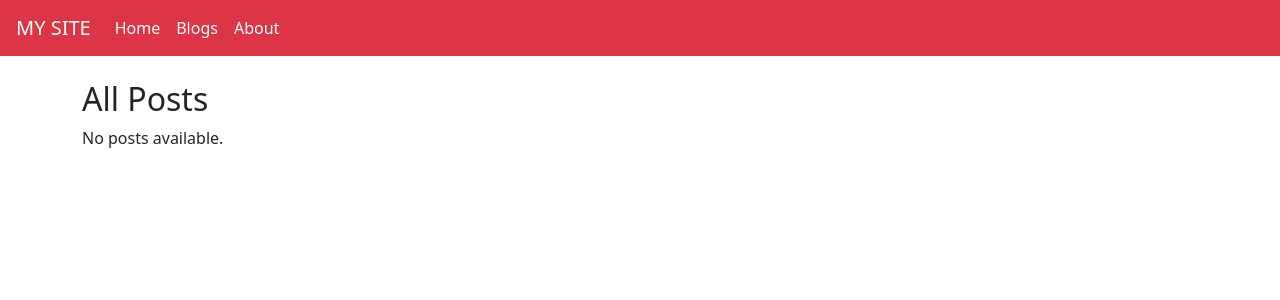
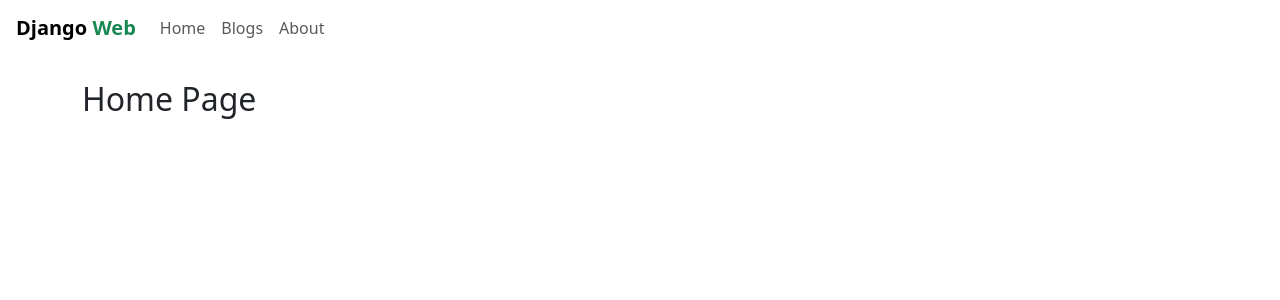
Before and after one commit to pasinduJDJ/Django-Crud-Test---Week-03-Project, a Django app: page / in a window 1280 px wide. Shown: the top 300 px of the page. Run offline with Django 5.2, Linux system fonts and the light colour scheme; data comes from the database, SQL or seed files in the repository.

Commit message:
Complete Day 06 Tasks

```diff
--- a/mysite/home/templates/base.html
+++ b/mysite/home/templates/base.html
@@ -14,8 +14,8 @@
 </head>
 
 <body>
-    <nav class="navbar navbar-expand-lg navbar-light bg-danger px-3">
-        <a class="navbar-brand text-white" href="{% url 'home' %}">MY SITE</a>
+    <nav class="navbar navbar-expand-lg navbar-light  px-3">
+        <a class="navbar-brand text-black fw-bolder" href="{% url 'blog_list' %}">Django  <span class="text-success">Web</span></a>
 
         <button class="navbar-toggler" type="button" data-bs-toggle="collapse" data-bs-target="#navbarNav"
             aria-controls="navbarNav" aria-expanded="false" aria-label="Toggle navigation">
@@ -25,13 +25,13 @@
         <div class="collapse navbar-collapse" id="navbarNav">
             <ul class="navbar-nav">
                 <li class="nav-item active">
-                    <a class="nav-link text-white" href="{% url 'home' %}">Home</a>
+                    <a class="nav-link" href="{% url 'home' %}">Home</a>
                 </li>
                 <li class="nav-item active">
-                    <a class="nav-link text-white" href="{% url 'blog_list' %}">Blogs</a>
+                    <a class="nav-link " href="{% url 'blog_list' %}">Blogs</a>
                 </li>
                 <li class="nav-item">
-                    <a class="nav-link text-white" href="{% url 'about' %}">About</a>
+                    <a class="nav-link " href="{% url 'about' %}">About</a>
                 </li>
             </ul>
         </div>
--- a/mysite/home/templates/blog/blog_edit.html
+++ b/mysite/home/templates/blog/blog_edit.html
@@ -2,7 +2,7 @@
 {% load static %}
 {% block content %}
 <div class="container mt-4">
-    <h2>Edit Post</h2>
+    <h2 class="fw-bolder text-success">Edit Post</h2>
 
     {% if messages %}
     {% for message in messages %}
--- a/mysite/home/templates/blog/delete_confirm.html
+++ b/mysite/home/templates/blog/delete_confirm.html
@@ -2,7 +2,7 @@
 {% block content %}
 <div class="container mt-5">
     <div class="alert alert-warning">
-        <h4>Are you sure you want to delete "{{ post.title }}"?</h4>
+        <h4 >Are you sure you want to delete "{{ post.title }}"?</h4>
         <form method="post">
             {% csrf_token %}
             <button type="submit" class="btn btn-danger">Yes, delete</button>
--- a/mysite/home/templates/home/home.html
+++ b/mysite/home/templates/home/home.html
@@ -1,15 +1,4 @@
 {% extends 'base.html' %}
 {% block content %}
-<h2>All Posts</h2>
-{% for post in posts %}
-<div class="card mb-3 px-2" style="border-radius: 30px;">
-    <div class="card-body ">
-        <h5 class="card-title text-danger fw-bold">{{ post.title }}</h5>
-        <p class="card-text">{{ post.content }}</p>
-        <p class="card-text"><small class="text-muted">Posted on {{ post.created_at|date:"Y-m-d H:i" }}</small></p>
-    </div>
-</div>
-{% empty %}
-<p>No posts available.</p>
-{% endfor %}
+<h2>Home Page</h2>
 {% endblock %}
```
Also changed, not shown: mysite/home/templates/blog/blog_detail.html (+6 -2 lines), mysite/home/templates/blog/blog_list.html (+4 -8 lines).
